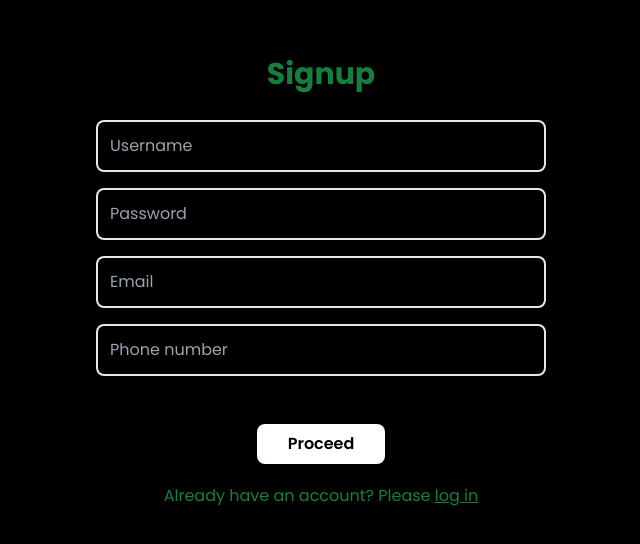
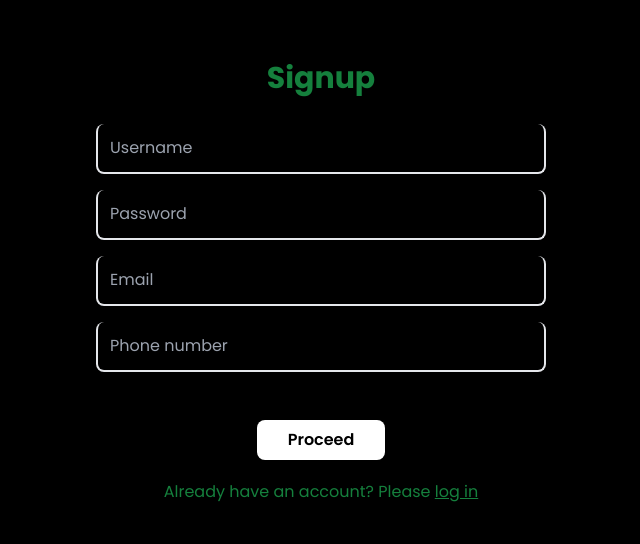
Before and after one commit to belemaaa/e-book.library.fe, a React (Create React App) app: page /signup in a window 1280 px wide. Shown: the part 118-662 px from the top of the page, without its empty margins (319-959 px from the left). Built offline with nearby package versions, Linux system fonts and the light colour scheme.

Commit message:
updated border design

```diff
--- a/src/components/Signup.jsx
+++ b/src/components/Signup.jsx
@@ -41,11 +41,11 @@ const Signup = () => {
             <p className='text-green-700 text-3xl font-bold h-16'>Signup</p>
         </div>
         <form method='POST' className='flex flex-col' onSubmit={handleSubmit}>
-        {error_message && <p className='text-white text-center font-thin'>{error_message}</p>}
+        {error_message && <p className='text-white text-center mb-5 font-[300] text-sm'>{error_message}</p>}
             <input
                 type='text'
                 placeholder='Username'
-                className='border-2 bg-black rounded-lg p-3 text-white w-[350px] md:w-[450px] mb-4'
+                className='border-r-2 border-l-2 border-b-2 bg-black rounded-lg p-3 text-white w-[350px] md:w-[450px] mb-4'
                 value={username}
                 onChange={(e) => setUsername(e.target.value)}
                 required
@@ -53,7 +53,7 @@ const Signup = () => {
             <input
                 type='password'
                 placeholder='Password'
-                className='border-2 bg-black rounded-lg p-3 text-white w-[350px] md:w-[450px] mb-4'
+                className='border-r-2 border-l-2 border-b-2 bg-black rounded-lg p-3 text-white w-[350px] md:w-[450px] mb-4'
                 value={password}
                 onChange={(e) => setPassword(e.target.value)}
                 required
@@ -61,7 +61,7 @@ const Signup = () => {
             <input
                 type='email'
                 placeholder='Email'
-                className='border-2 bg-black rounded-lg p-3 text-white w-[350px] md:w-[450px] mb-4'
+                className='border-r-2 border-l-2 border-b-2 bg-black rounded-lg p-3 text-white w-[350px] md:w-[450px] mb-4'
                 value={email}
                 onChange={(e) => setEmail(e.target.value)}
                 required
@@ -70,7 +70,7 @@ const Signup = () => {
             <input
                 type='phone_number'
                 placeholder='Phone number'
-                className='border-2 bg-black rounded-lg p-3 text-white w-[350px] md:w-[450px] mb-4'
+                className='border-r-2 border-l-2 border-b-2 bg-black rounded-lg p-3 text-white w-[350px] md:w-[450px] mb-4'
                 value={phone_number}
                 onChange={(e) => setPhone_number(e.target.value)}
                 required
```
